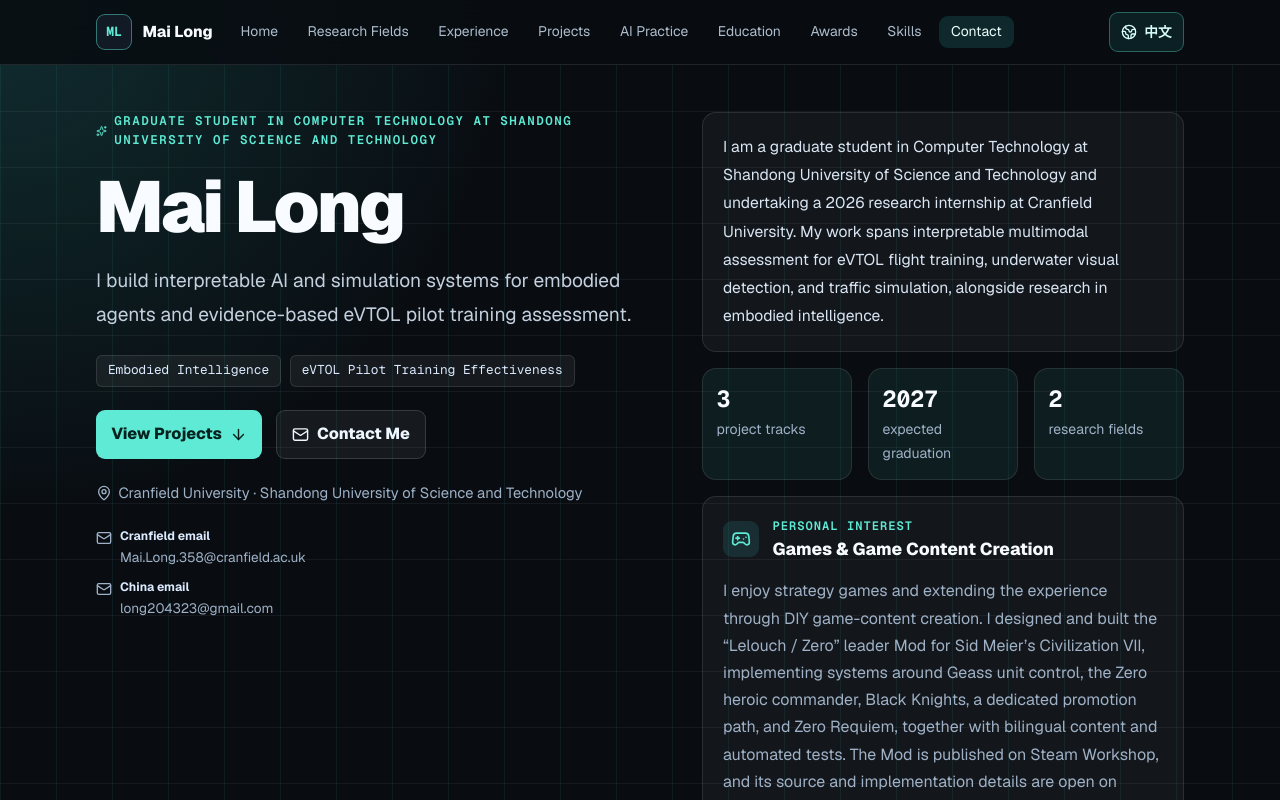
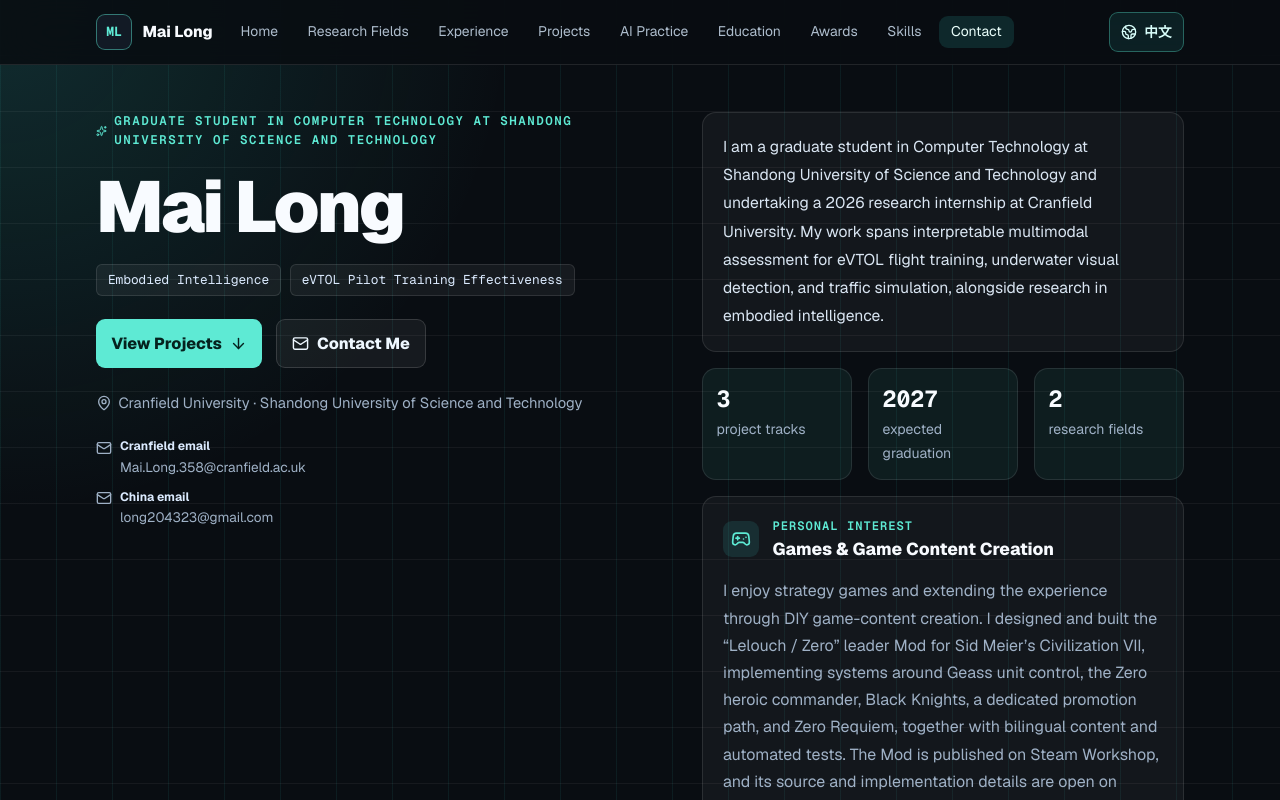
Before and after one commit to Foreverlongdamai/Foreverlongdamai.github.io, a Next.js app in the folder personal-portfolio/: page / in a window 1280 px wide. Shown: the top 800 px of the page. Built offline with nearby package versions, Linux system fonts and the light colour scheme.

Commit message:
Remove hero tagline

```diff
--- a/personal-portfolio/src/app/globals.css
+++ b/personal-portfolio/src/app/globals.css
@@ -165,13 +165,6 @@ body {
   font-weight: 850;
   line-height: 0.95;
   letter-spacing: -0.035em;
-}
-
-.hero-tagline {
-  max-width: 650px;
-  color: #c4d0de;
-  font-size: 1.2rem;
-  line-height: 1.75;
 }
 
 .hero-focus-list,
@@ -759,10 +752,6 @@ body {
     font-size: 2.75rem;
   }
 
-  .hero-tagline {
-    font-size: 1.03rem;
-  }
-
   .metrics-grid {
     grid-template-columns: 1fr;
   }
--- a/personal-portfolio/src/components/Hero.tsx
+++ b/personal-portfolio/src/components/Hero.tsx
@@ -28,7 +28,6 @@ export function Hero() {
             {getLocalizedText(profile.role, locale)}
           </p>
           <h1>{getLocalizedText(profile.name, locale)}</h1>
-          <p className="hero-tagline">{getLocalizedText(profile.tagline, locale)}</p>
           <div className="hero-focus-list" aria-label="Research fields">
             {profile.focus.map((item) => (
               <span key={item.en}>{getLocalizedText(item, locale)}</span>
--- a/personal-portfolio/src/content/site.ts
+++ b/personal-portfolio/src/content/site.ts
@@ -17,10 +17,6 @@ export const siteContent: SiteContent = {
     role: {
       en: "Graduate Student in Computer Technology at Shandong University of Science and Technology",
       zh: "山东科技大学计算机技术研究生",
-    },
-    tagline: {
-      en: "I build interpretable AI and simulation systems for embodied agents and evidence-based eVTOL pilot training assessment.",
-      zh: "我构建面向具身智能体与 eVTOL 飞行员训练评估的可解释 AI 和仿真系统。",
     },
     intro: {
       en: "I am a graduate student in Computer Technology at Shandong University of Science and Technology and undertaking a 2026 research internship at Cranfield University. My work spans interpretable multimodal assessment for eVTOL flight training, underwater visual detection, and traffic simulation, alongside research in embodied intelligence.",
--- a/personal-portfolio/src/content/types.ts
+++ b/personal-portfolio/src/content/types.ts
@@ -23,7 +23,6 @@ export type ContactProfile = {
 export type ProfileContent = {
   name: LocalizedText;
   role: LocalizedText;
-  tagline: LocalizedText;
   intro: LocalizedText;
   contacts: ContactProfile[];
   focus: LocalizedText[];
```
Also changed, not shown: 1 other file (tests, documents, lock files or other folders).
